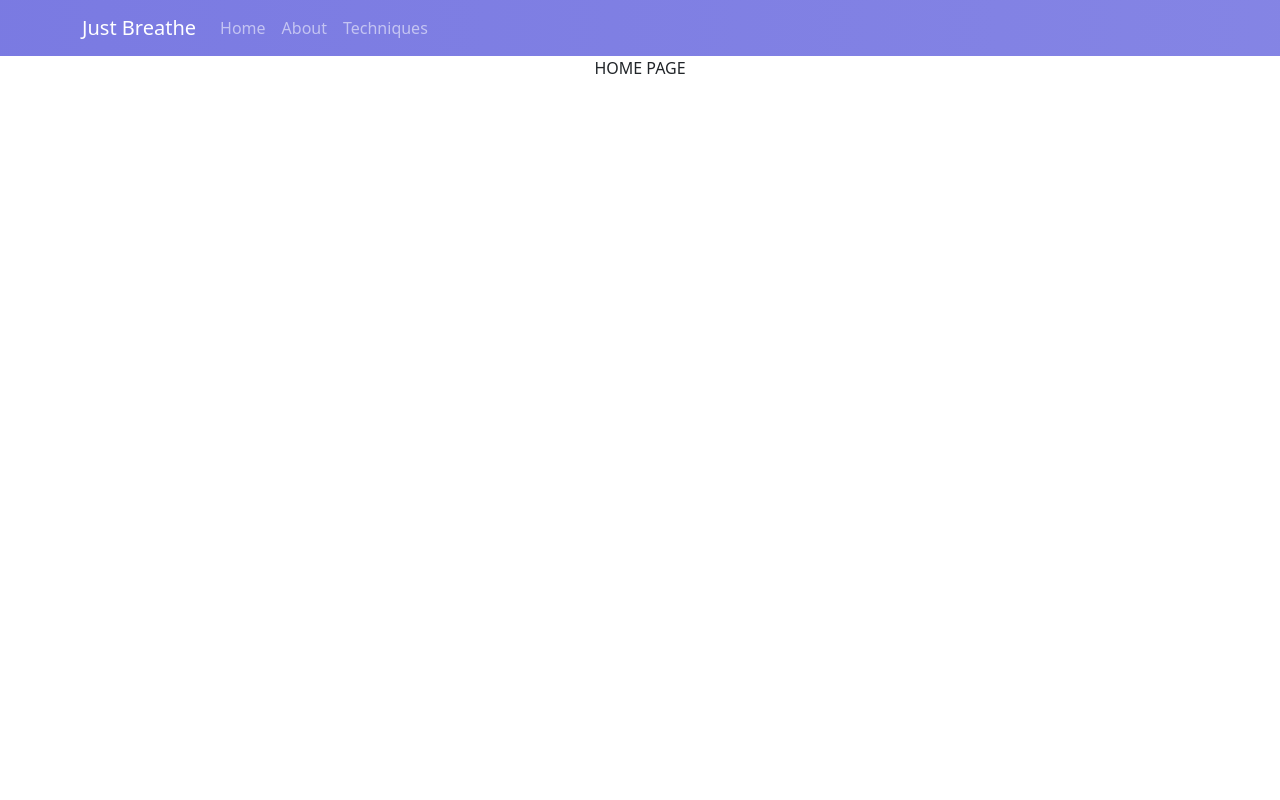
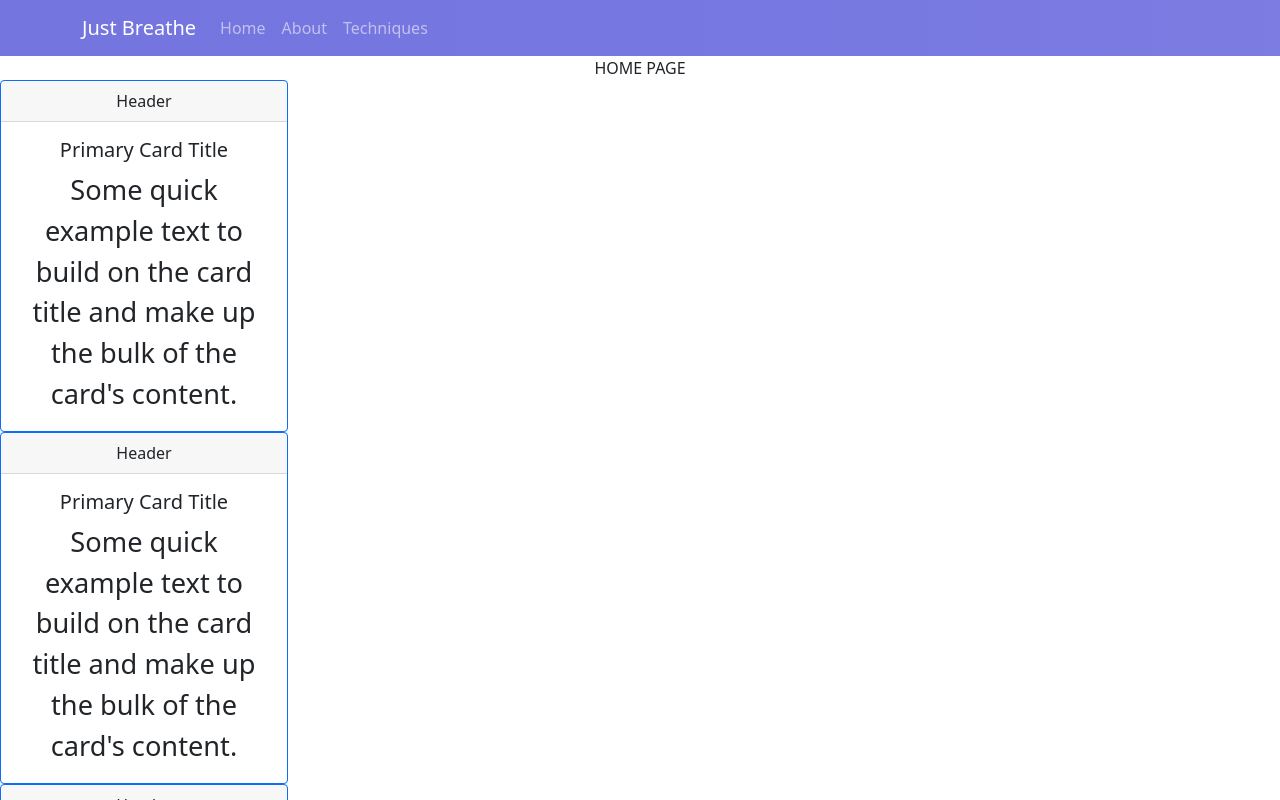
Before and after one commit to tCarina/Just_Breathe, a React (Create React App) app: page /home in a window 1280 px wide. Shown: the top 800 px of the page. Built offline with nearby package versions, Linux system fonts and the light colour scheme.

Commit message:
Working on Home

```diff
--- a/src/Components/About.js
+++ b/src/Components/About.js
@@ -3,8 +3,11 @@
 import img1 from "../Media/Carina.jpg"
 import img2 from "../Media/Shoaib.jpg"
 import img3 from "../Media/Carlos.jpg"
+import NavBar from './Navbar';
 export default function About() {
   return (
+    <div>
+                        <NavBar />
     <main className="About">
       <div className="header">
         <h1>Purpose</h1>
@@ -39,7 +42,7 @@
             <h5>Carina Taveras</h5>
             <p>Need a personal description</p>
             <a
-              href="need your github link"
+              href="https://github.com/tCarina"
               target="_blank"
               rel="noopener noreferrer"
               className="github"
@@ -52,7 +55,7 @@
             <h5>Shoaib Dar</h5>
             <p>Need a personal description</p>
             <a
-              href="Need your github link"
+              href="https://github.com/SDAR30"
               target="_blank"
               rel="noopener noreferrer"
               className="github"
@@ -63,5 +66,6 @@
         </section>
       </section>
     </main>
+    </div>
   );
 }
--- a/src/Components/Home.js
+++ b/src/Components/Home.js
@@ -1,9 +1,75 @@
 import NavBar from "./Navbar";
-
+import Card from "react-bootstrap/Card";
+import { Row, Col } from "react-bootstrap";
 export default function Home() {
-    return (
-        <div> <NavBar />
-            HOME PAGE
-        </div>
-    );
+  return (
+    <div>
+      {" "}
+      <NavBar />
+      HOME PAGE
+      <Col>
+        <Card border="primary" style={{ width: "18rem" }}>
+          <Card.Header>Header</Card.Header>
+          <Card.Body>
+            <Card.Title>Primary Card Title</Card.Title>
+            <Card.Text>
+              Some quick example text to build on the card title and make up the
+              bulk of the card's content.
+            </Card.Text>
+          </Card.Body>
+        </Card>
+        <Card border="primary" style={{ width: "18rem" }}>
+          <Card.Header>Header</Card.Header>
+          <Card.Body>
+            <Card.Title>Primary Card Title</Card.Title>
+            <Card.Text>
+              Some quick example text to build on the card title and make up the
+              bulk of the card's content.
+            </Card.Text>
+          </Card.Body>
+        </Card>
+        <Card border="primary" style={{ width: "18rem" }}>
+          <Card.Header>Header</Card.Header>
+          <Card.Body>
+            <Card.Title>Primary Card Title</Card.Title>
+            <Card.Text>
+              Some quick example text to build on the card title and make up the
+              bulk of the card's content.
+            </Card.Text>
+          </Card.Body>
+        </Card>
+        <Card border="primary" style={{ width: "18rem" }}>
+          <Card.Header>Header</Card.Header>
+          <Card.Body>
+            <Card.Title>Primary Card Title</Card.Title>
+            <Card.Text>
+              Some quick example text to build on the card title and make up the
+              bulk of the card's content.
+            </Card.Text>
+          </Card.Body>
+        </Card>
+        <Card border="primary" style={{ width: "18rem" }}>
+          <Card.Header>Header</Card.Header>
+          <Card.Body>
+            <Card.Title>Primary Card Title</Card.Title>
+            <Card.Text>
+              Some quick example text to build on the card title and make up the
+              bulk of the card's content.
+            </Card.Text>
+          </Card.Body>
+        </Card>
+        <Card border="primary" style={{ width: "18rem" }}>
+          <Card.Header>Header</Card.Header>
+          <Card.Body>
+            <Card.Title>Primary Card Title</Card.Title>
+            <Card.Text>
+              Some quick example text to build on the card title and make up the
+              bulk of the card's content.
+            </Card.Text>
+          </Card.Body>
+        </Card>
+        <br />
+      </Col>
+    </div>
+  );
 }
--- a/src/Styles/About.css
+++ b/src/Styles/About.css
@@ -2,7 +2,6 @@
 .About {
     padding: 40px;
     font-family: Futura;
-    margin-top: 100px;
     background-color: #BBD0FF;
   }
 
@@ -20,6 +19,7 @@
   .header > p {
     color: #929292;
     margin-bottom: 20px;
+    font-size: 20px;
   }
 
   .header2 {
@@ -69,7 +69,7 @@
   }
 
   .About > p {
-    font-size: 22px;
+    font-size: 15px;
     padding: 20px 40px;
   }
 
@@ -90,8 +90,8 @@
   .About section div {
     border-radius: 8px;
     box-shadow: 0px 3px 25px 0px rgba(0, 0, 0, 0.75);
-    -webkit-box-shadow: 0px 3px 25px 0px rgba(0, 0, 0, 0.75);
-    -moz-box-shadow: 0px 3px 25px 0px rgba(0, 0, 0, 0.75);
+    -webkit-box-shadow: 0px 3px 10px 0px rgba(0, 0, 0, 0.75);
+    -moz-box-shadow: 0px 3px 10px 0px rgba(0, 0, 0, 0.75);
     margin: 20px;
     width: 300px;
     padding-bottom: 30px;
@@ -119,6 +119,7 @@
   .About section p {
     padding: 0 25px;
     text-align: justify;
+    font-size: 20px;
     color: #929292;
   }
 
```
Also changed, not shown: src/Styles/Question.css (added).
